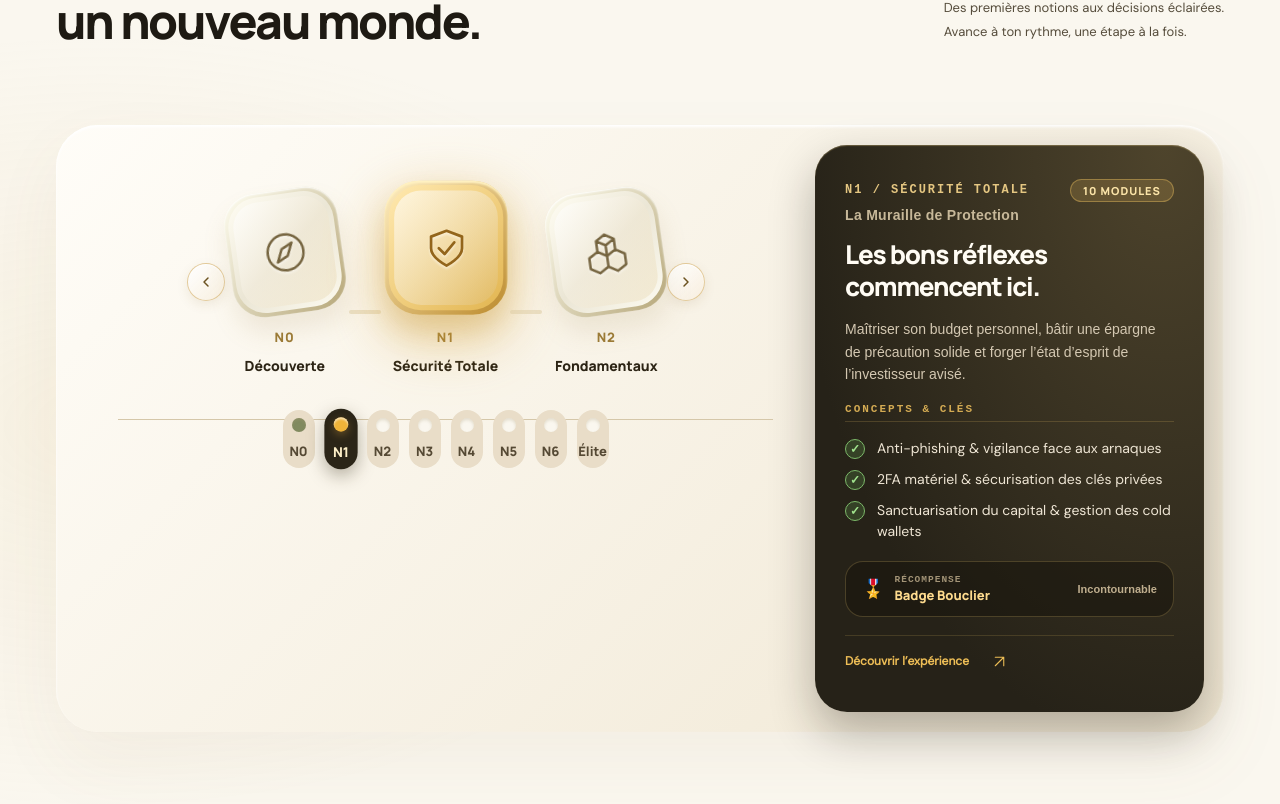
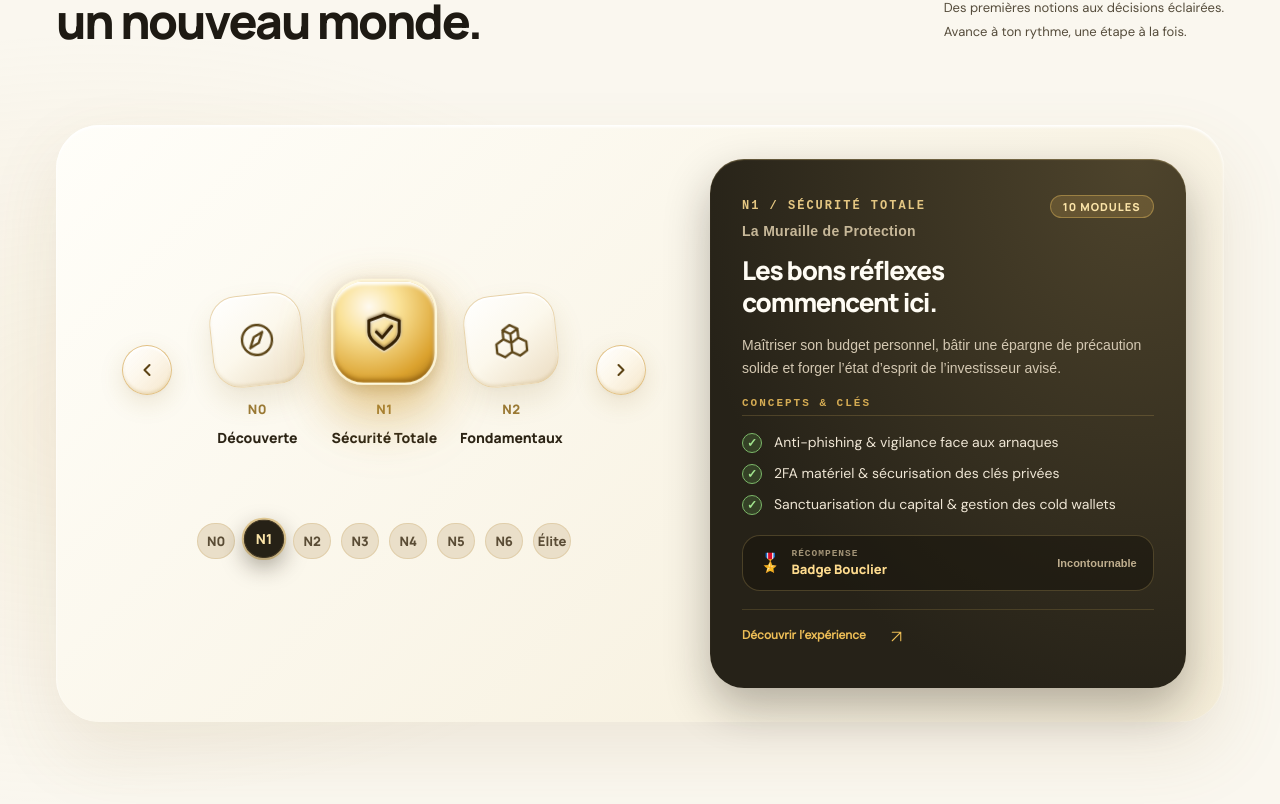
Before and after one commit to sohnhero/woy-landing-rework, a React (Vite) app: page / in a window 1280 px wide. Shown: the part 2636-3440 px from the top of the page. Built offline with nearby package versions, Linux system fonts and the light colour scheme.

Commit message:
style: center route section, remove middle line, enlarge styled carousel arrows and add modern spring animations

```diff
--- a/src/components/RouteSection.jsx
+++ b/src/components/RouteSection.jsx
@@ -58,10 +58,9 @@ export default function RouteSection() {
               </button>
 
               <div className="badge-route">
-                {visibleLevels.map((b, i) => (
-                  <Fragment key={b.level}>
-                    {i > 0 && <span className="connector" aria-hidden="true"></span>}
+                {visibleLevels.map((b) => (
                   <button
+                    key={b.level}
                     type="button"
                     className={b.level === level ? 'level-badge selected' : 'level-badge'}
                     data-level={b.level}
@@ -74,7 +73,6 @@ export default function RouteSection() {
                     <small>{b.code}</small>
                     <strong>{b.name}</strong>
                   </button>
-                  </Fragment>
                 ))}
               </div>
 
@@ -117,7 +115,7 @@ export default function RouteSection() {
             </div>
           </div>
 
-          <div className="level-detail" role="tabpanel" id="level-detail" aria-live="polite" aria-labelledby={`level-${level}`}>
+          <div className="level-detail" key={level} role="tabpanel" id="level-detail" aria-live="polite" aria-labelledby={`level-${level}`}>
             <div className="level-detail-header">
               <div className="level-detail-meta">
                 <p className="eyebrow" id="level-label">{current.label}</p>
--- a/src/styles/organic.css
+++ b/src/styles/organic.css
@@ -163,31 +163,266 @@ p{color:#554c3b}
   .ribbon-separator{font-size:10px!important}
 }
 
-/* Section 01: 3D Badge Coins & Interactive Parcours Route */
-.badge-route-wrapper{display:flex;align-items:center;justify-content:center;gap:14px;position:relative;margin-bottom:32px;width:100%}
-.badge-nav-arrow{width:38px;height:38px;border-radius:50%;border:1.5px solid rgba(214,178,110,0.65)!important;background:linear-gradient(135deg,rgba(255,255,255,0.95),rgba(247,238,222,0.9))!important;display:grid;place-items:center;color:#6b5220!important;cursor:pointer;flex-shrink:0;transition:all .25s cubic-bezier(.16,1,.3,1);box-shadow:0 4px 12px rgba(120,90,30,0.1),inset 0 1px 1px #fff;padding:0}
-.badge-nav-arrow svg{width:16px;height:16px;stroke-width:2.2}
-.badge-nav-arrow:hover:not(:disabled){transform:scale(1.08) translateY(-1px);border-color:#d29f34!important;color:#3f2e0c!important;box-shadow:0 6px 18px rgba(180,135,45,0.22),inset 0 1px 1px #fff}
-.badge-nav-arrow:disabled{opacity:0.3;cursor:not-allowed;transform:none!important;box-shadow:none}
+/* Section 01: 3D Badge Coins & Centered Interactive Parcours Route */
+.route-panel{
+  display:grid!important;
+  grid-template-columns:1.22fr 1fr!important;
+  align-items:center!important;
+  gap:36px!important;
+  padding:34px 38px!important;
+  border-radius:44px!important;
+  border:0!important;
+  background:linear-gradient(135deg,#fffef9 0%,#f5edd8 100%)!important;
+  box-shadow:inset 0 2px 3px #ffffff,0 30px 70px rgba(148,113,59,0.12)!important;
+}
 
-.badge-route{display:flex;align-items:center;justify-content:center;gap:18px;margin-bottom:0;min-height:160px}
-.level-badge{border:0;background:none;display:flex;flex-direction:column;align-items:center;gap:8px;cursor:pointer;transition:transform 0.35s cubic-bezier(0.2,0.8,0.2,1);min-width:92px}
-.badge-coin{width:95px;height:95px;display:grid;place-items:center;border-radius:50%;transition:transform 0.4s ease,filter 0.4s ease;filter:drop-shadow(0 12px 22px rgba(140,107,40,0.28))}
-.badge-img{width:100%;height:100%;object-fit:contain}
-.level-badge:hover .badge-coin{transform:translateY(-8px) scale(1.08);filter:drop-shadow(0 18px 28px rgba(185,140,42,0.4))}
-.level-badge.selected .badge-coin{transform:translateY(-5px) scale(1.12);filter:drop-shadow(0 20px 32px rgba(215,160,48,0.5))}
-.level-badge:hover .hex{transform:rotateY(16deg) rotateZ(-4deg) translateY(-4px);filter:drop-shadow(0 14px 20px rgba(185,140,42,0.35))}
-.level-badge.selected .hex{transform:scale(1.08) translateY(-4px);filter:drop-shadow(0 16px 26px rgba(215,160,48,0.48))}
-.level-badge small{font:700 13px Manrope,Arial,sans-serif!important;color:#9b7a35!important;margin-top:6px}
-.level-badge strong{font:800 14px/1.2 Manrope,Arial,sans-serif!important;color:#2c2415!important;text-align:center;white-space:nowrap}
+.route-visual{
+  display:flex!important;
+  flex-direction:column!important;
+  align-items:center!important;
+  justify-content:center!important;
+  padding:20px 10px!important;
+  width:100%!important;
+  margin:auto 0!important;
+}
 
-.level-track{margin-top:35px;gap:10px;display:flex;justify-content:center;flex-wrap:wrap}
-.level-track button{font:700 13px Manrope,Arial,sans-serif!important;padding:8px 16px!important;border-radius:30px!important;background:#e9ddc8!important;border:0!important;color:#554934!important;transition:all 0.25s ease;cursor:pointer}
-.level-track button:hover:not([aria-selected="true"]){background:#f3e8d4!important;color:#332917!important;transform:translateY(-1px)}
-.level-track button[aria-selected="true"]{background:#2b2518!important;color:#fceec7!important;box-shadow:0 6px 16px rgba(47,36,14,0.35)!important;transform:scale(1.04)}
+/* Carousel wrapper with generously spaced 3D gold navigation buttons */
+.badge-route-wrapper{
+  display:flex!important;
+  align-items:center!important;
+  justify-content:center!important;
+  gap:34px!important;
+  position:relative!important;
+  margin-bottom:34px!important;
+  width:100%!important;
+}
 
-/* Level Detail Dark Card */
-.level-detail{border:0;border-radius:32px!important;padding:34px 30px!important;background:radial-gradient(ellipse at 90% 0,#4e442c,#262218 75%)!important;box-shadow:inset 0 1px 1px rgba(220,195,130,0.35),0 20px 45px rgba(25,20,10,0.3)!important;display:flex;flex-direction:column;gap:16px}
+.badge-nav-arrow{
+  width:50px!important;
+  height:50px!important;
+  border-radius:50%!important;
+  border:1.8px solid rgba(218,178,105,0.78)!important;
+  background:linear-gradient(135deg,rgba(255,255,255,0.98) 0%,rgba(253,247,235,0.95) 45%,rgba(244,228,198,0.92) 100%)!important;
+  backdrop-filter:blur(16px)!important;
+  -webkit-backdrop-filter:blur(16px)!important;
+  display:grid!important;
+  place-items:center!important;
+  color:#5d4415!important;
+  cursor:pointer!important;
+  flex-shrink:0!important;
+  transition:all .28s cubic-bezier(.16,1,.3,1)!important;
+  box-shadow:0 8px 24px rgba(140,105,35,0.15),0 2px 5px rgba(0,0,0,0.03),inset 0 2px 2px #ffffff,inset 0 -2px 3px rgba(185,145,65,0.22)!important;
+  padding:0!important;
+  outline:none!important;
+}
+.badge-nav-arrow svg{
+  width:20px!important;
+  height:20px!important;
+  stroke-width:2.5!important;
+  transition:transform .25s ease!important;
+}
+.badge-nav-arrow.prev:hover:not(:disabled) svg{
+  transform:translateX(-2.5px);
+}
+.badge-nav-arrow.next:hover:not(:disabled) svg{
+  transform:translateX(2.5px);
+}
+.badge-nav-arrow:hover:not(:disabled){
+  transform:scale(1.1) translateY(-2px)!important;
+  border-color:#d49f33!important;
+  color:#271b04!important;
+  box-shadow:0 14px 32px rgba(195,145,45,0.28),0 4px 10px rgba(0,0,0,0.04),inset 0 2px 2px #ffffff,inset 0 -2px 3px rgba(185,145,65,0.3)!important;
+}
+.badge-nav-arrow:active:not(:disabled){
+  transform:scale(0.96) translateY(0)!important;
+}
+.badge-nav-arrow:disabled{
+  opacity:0.25!important;
+  cursor:not-allowed!important;
+  transform:none!important;
+  box-shadow:none!important;
+  border-color:rgba(215,190,140,0.35)!important;
+}
+
+/* Badge list without connecting line */
+.badge-route{
+  display:flex!important;
+  align-items:center!important;
+  justify-content:center!important;
+  gap:24px!important;
+  margin-bottom:0!important;
+  min-height:165px!important;
+}
+.connector{
+  display:none!important;
+}
+
+.level-badge{
+  border:0!important;
+  background:none!important;
+  display:flex!important;
+  flex-direction:column!important;
+  align-items:center!important;
+  gap:8px!important;
+  cursor:pointer!important;
+  min-width:100px!important;
+  transition:all 0.35s cubic-bezier(0.16,1,0.3,1)!important;
+  animation:badgePop 0.38s cubic-bezier(0.16,1,0.3,1) both!important;
+}
+
+@keyframes badgePop{
+  0%{
+    opacity:0.3;
+    transform:scale(0.9) translateY(10px);
+  }
+  60%{
+    opacity:1;
+    transform:scale(1.03) translateY(-2px);
+  }
+  100%{
+    opacity:1;
+    transform:scale(1) translateY(0);
+  }
+}
+
+.hex{
+  clip-path:none!important;
+  width:92px!important;
+  height:92px!important;
+  border-radius:28px!important;
+  background:linear-gradient(145deg,#ffffff 0%,#fcf8ec 50%,#ebdcc1 100%)!important;
+  box-shadow:0 14px 28px rgba(140,110,45,0.14),0 2px 6px rgba(0,0,0,0.03),inset 0 2px 2px #ffffff,inset 0 -2px 3px rgba(180,140,60,0.18)!important;
+  border:1.5px solid rgba(225,200,150,0.7)!important;
+  display:grid!important;
+  place-items:center!important;
+  color:#6b5220!important;
+  transform:rotate(-6deg)!important;
+  transition:all 0.4s cubic-bezier(0.16,1,0.3,1)!important;
+}
+.hex:before,.hex:after{
+  display:none!important;
+}
+.hex svg{
+  width:36px!important;
+  height:36px!important;
+  stroke:#5d4618!important;
+  stroke-width:1.6!important;
+  transition:all 0.3s ease!important;
+}
+
+.level-badge:hover .hex{
+  transform:rotate(0deg) translateY(-8px) scale(1.06)!important;
+  border-color:#d8aa40!important;
+  box-shadow:0 20px 36px rgba(185,140,42,0.26),inset 0 2px 2px #ffffff!important;
+  color:#3a2806!important;
+}
+.level-badge:hover .hex svg{
+  transform:scale(1.08);
+}
+
+/* Active Selected Badge — Ultra 3D Gold & Ambient Aura */
+.level-badge.selected .hex{
+  transform:rotate(0deg) translateY(-8px) scale(1.15)!important;
+  background:radial-gradient(circle at 35% 25%,#fffaf0 0%,#fae298 30%,#dba22e 75%,#a67316 100%)!important;
+  border:2px solid rgba(255,250,225,0.95)!important;
+  box-shadow:0 22px 46px rgba(210,155,40,0.48),0 4px 12px rgba(80,50,10,0.2),inset 0 3px 3px #ffffff,inset 0 -3px 4px rgba(120,75,10,0.55)!important;
+  animation:goldGlowFloat 4s ease-in-out infinite alternate!important;
+}
+.level-badge.selected .hex svg{
+  stroke:#342104!important;
+  filter:drop-shadow(0 1px 1px rgba(255,255,255,0.85)) drop-shadow(0 -0.5px 1px rgba(70,40,5,0.5))!important;
+  transform:scale(1.1);
+}
+
+@keyframes goldGlowFloat{
+  0%{
+    transform:rotate(0deg) translateY(-7px) scale(1.14);
+    box-shadow:0 20px 42px rgba(210,155,40,0.42),0 4px 12px rgba(80,50,10,0.2),inset 0 3px 3px #ffffff,inset 0 -3px 4px rgba(120,75,10,0.55);
+  }
+  100%{
+    transform:rotate(0deg) translateY(-11px) scale(1.16);
+    box-shadow:0 26px 54px rgba(230,170,45,0.62),0 6px 16px rgba(80,50,10,0.25),inset 0 3px 3px #ffffff,inset 0 -3px 4px rgba(120,75,10,0.55);
+  }
+}
+
+.level-badge small{
+  font:700 13px Manrope,Arial,sans-serif!important;
+  color:#9b7a35!important;
+  margin-top:6px;
+  letter-spacing:0.5px;
+}
+.level-badge strong{
+  font:800 14px/1.2 Manrope,Arial,sans-serif!important;
+  color:#2c2415!important;
+  text-align:center;
+  white-space:nowrap;
+}
+
+/* Track Pills — Clean, No Middle Line */
+.level-track{
+  margin-top:36px!important;
+  gap:10px!important;
+  display:flex!important;
+  justify-content:center!important;
+  align-items:center!important;
+  flex-wrap:wrap!important;
+  position:relative!important;
+}
+.level-track:before{
+  display:none!important;
+  content:none!important;
+}
+.level-track button{
+  font:700 13px Manrope,Arial,sans-serif!important;
+  padding:8px 18px!important;
+  border-radius:30px!important;
+  background:#eadfc9!important;
+  border:1px solid rgba(215,190,140,0.5)!important;
+  color:#5a4c35!important;
+  transition:all 0.25s cubic-bezier(0.16,1,0.3,1)!important;
+  cursor:pointer!important;
+}
+.level-track button:before{
+  display:none!important;
+  content:none!important;
+}
+.level-track button:hover:not([aria-selected="true"]){
+  background:#f5ecda!important;
+  color:#2f2412!important;
+  transform:translateY(-2px)!important;
+  box-shadow:0 4px 12px rgba(120,90,30,0.12)!important;
+}
+.level-track button[aria-selected="true"]{
+  background:#262116!important;
+  color:#fbe4a8!important;
+  border-color:#3f3522!important;
+  box-shadow:0 8px 22px rgba(35,26,10,0.4),0 0 0 2px rgba(215,165,55,0.45)!important;
+  transform:scale(1.06) translateY(-2px)!important;
+}
+
+/* Level Detail Dark Card with Smooth Reveal Animation */
+.level-detail{
+  border:0!important;
+  border-radius:34px!important;
+  padding:36px 32px!important;
+  background:radial-gradient(ellipse at 90% 0,#4e442c,#262218 75%)!important;
+  box-shadow:inset 0 1px 1px rgba(220,195,130,0.35),0 20px 45px rgba(25,20,10,0.3)!important;
+  display:flex!important;
+  flex-direction:column!important;
+  gap:16px!important;
+  animation:detailSlideIn 0.35s cubic-bezier(0.16,1,0.3,1) both!important;
+}
+
+@keyframes detailSlideIn{
+  from{
+    opacity:0.35;
+    transform:translateY(10px) scale(0.99);
+  }
+  to{
+    opacity:1;
+    transform:translateY(0) scale(1);
+  }
+}
 .level-detail-header{display:flex;flex-direction:column;gap:5px}
 .level-detail-meta{display:flex;align-items:center;justify-content:space-between;gap:12px}
 .level-detail #level-label{font:800 12px/1.2 monospace!important;letter-spacing:2px!important;color:#e5c782!important;margin:0!important;text-transform:uppercase}
```
Lines whose indentation alone changed are shown as unchanged.
